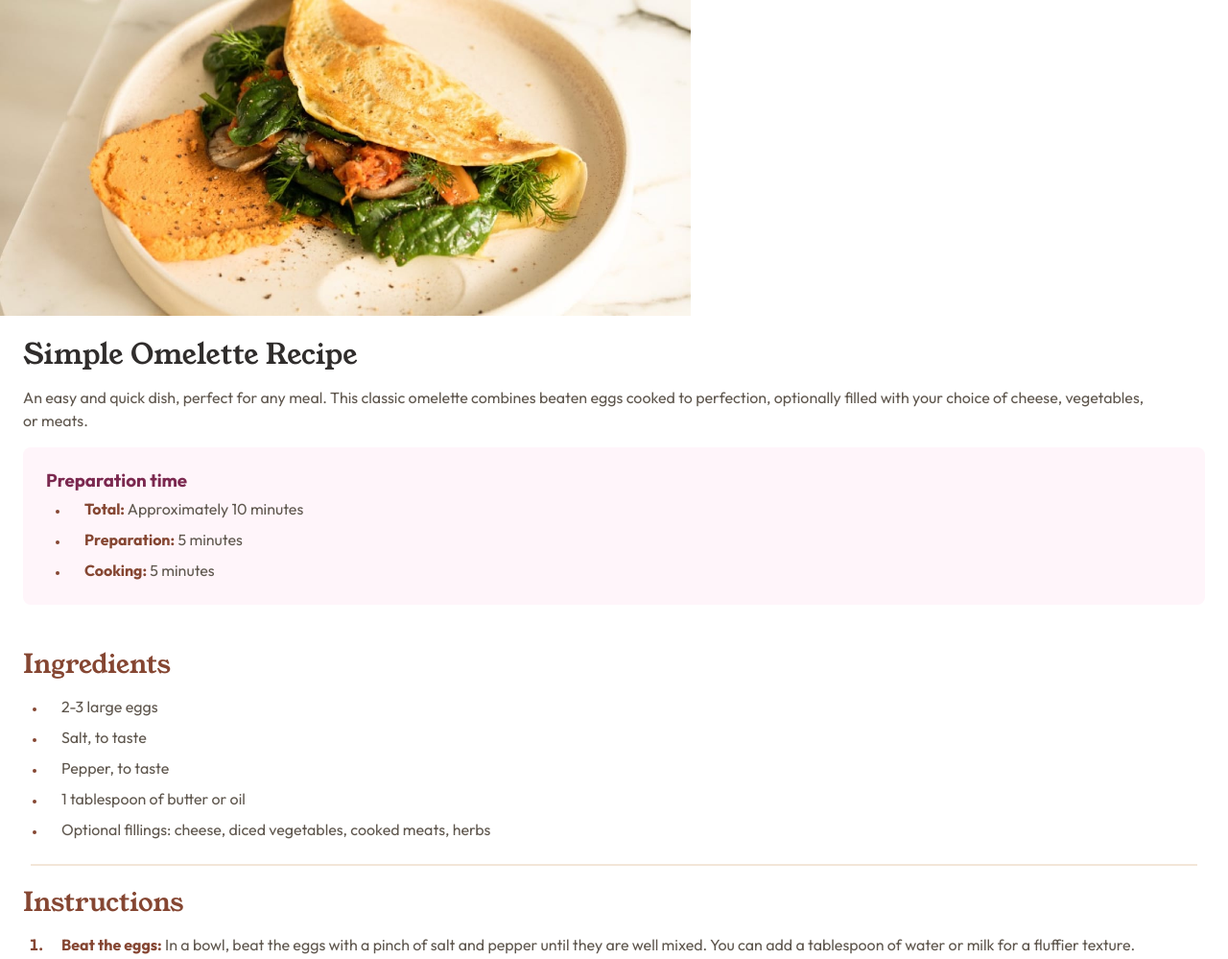
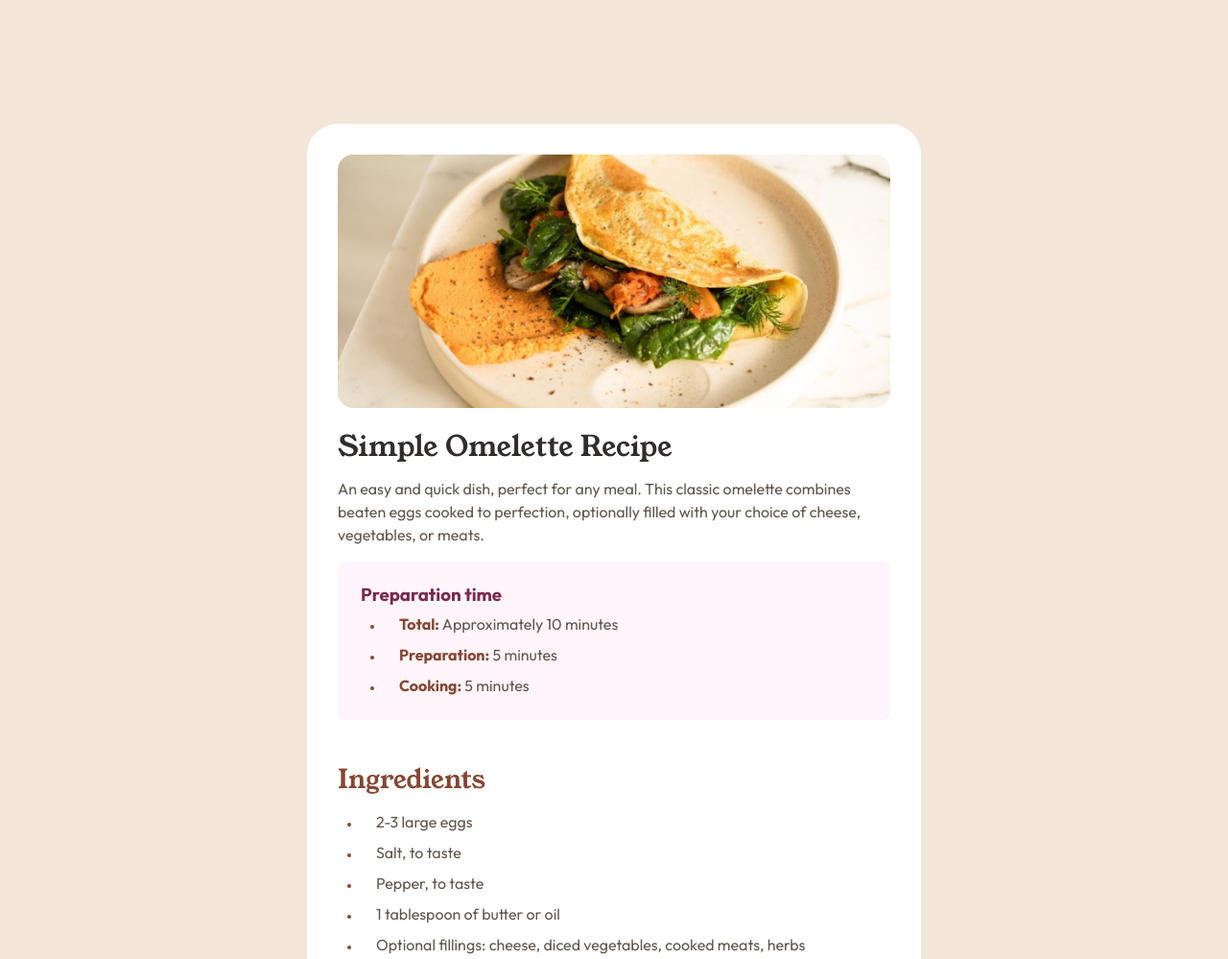
Before and after one commit to Ariarzg/FEM_Recipe-Page, a plain HTML site: page index.html in a window 1280 px wide. Shown: the top 999 px of the page at 96% size. Drawn offline with Linux system fonts and the light colour scheme.

Commit message:
Added Responsiveness

```diff
--- a/style.css
+++ b/style.css
@@ -29,11 +29,6 @@ body {
 .omelette-image {
   width: clamp(20rem, 100%, 45rem);
 }
-
-header {
-  background: white;
-}
-
 main {
   background: white;
 }
@@ -123,3 +118,28 @@ tr {
 tr:last-child {
   border: none;
 }
+
+@media (min-width: 25rem) {
+  body {
+    padding: 2rem;
+  }
+
+  main {
+    margin: 8% 0;
+    max-width: 40rem;
+    padding: 2rem;
+    border-radius: 2rem;
+  }
+
+  section {
+    padding: 1.5rem 0;
+  }
+
+  hr {
+    margin: 0;
+  }
+
+  .omelette-image {
+    border-radius: 1rem;
+  }
+}
```
